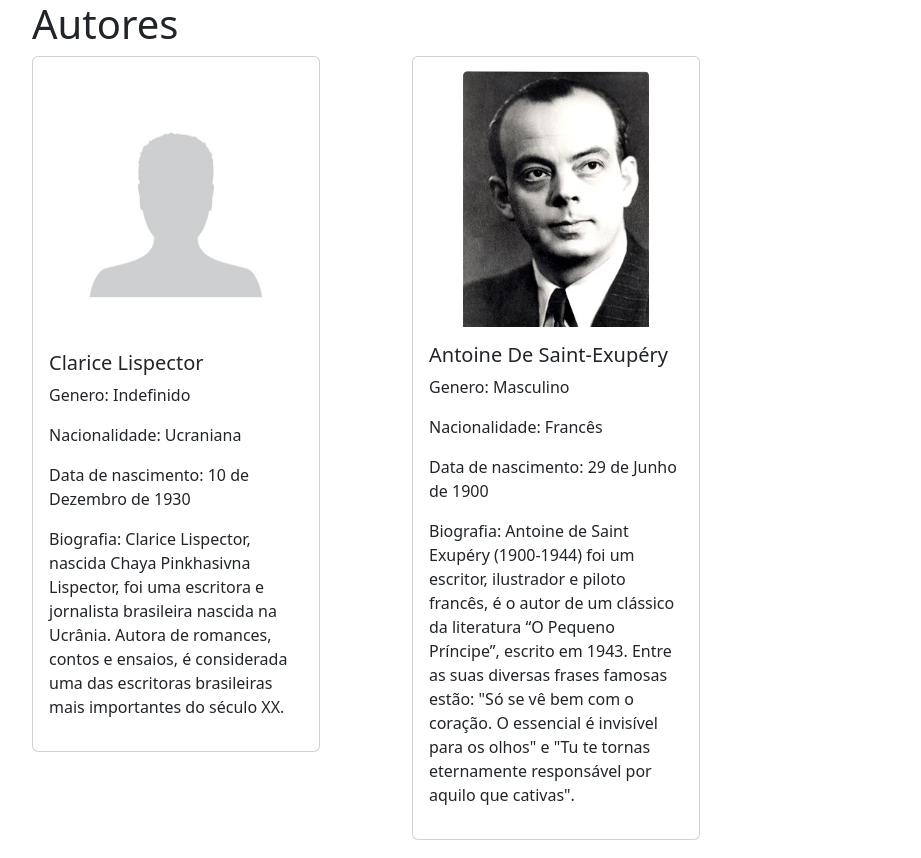
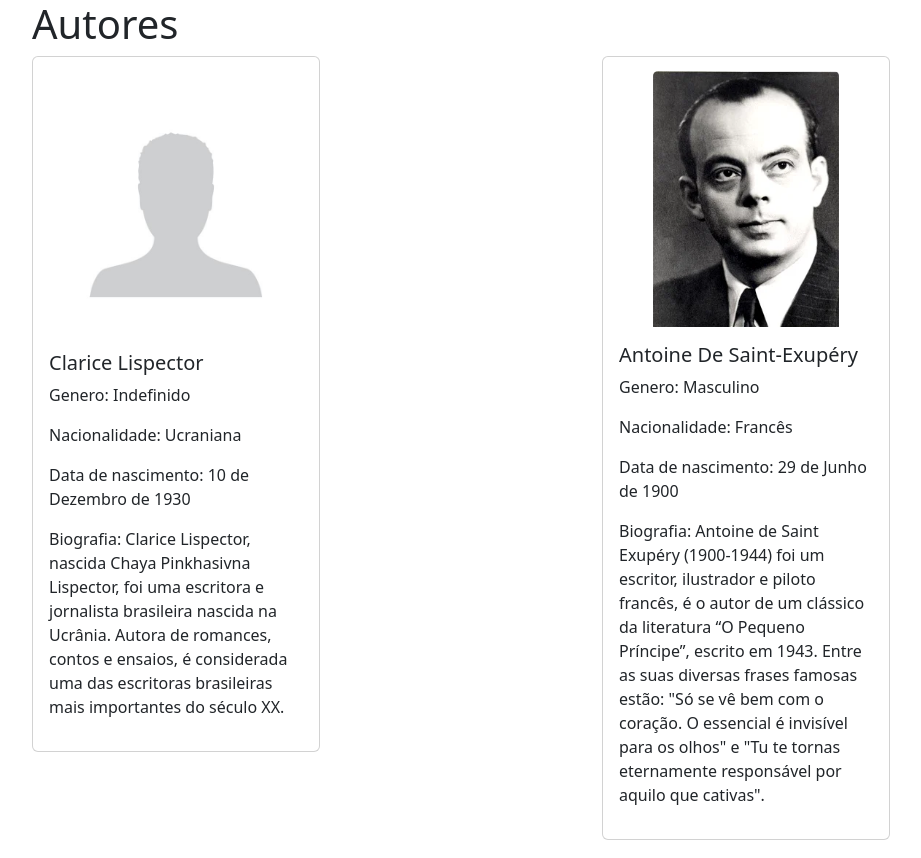
Before and after one commit to NicolasRaony06/gerenciador-biblioteca-django, a Django app: page /livros/visualizar_autores/ in a window 1280 px wide. Shown: the whole page, without its empty margins (50-971 px from the left). Run offline with Django 5.2, Linux system fonts and the light colour scheme; data comes from the database, SQL or seed files in the repository.

Commit message:
Fix: margin dos cards da pagina de visualizar autores.

```diff
--- a/livros/templates/visualizar_autores.html
+++ b/livros/templates/visualizar_autores.html
@@ -12,8 +12,8 @@
         {% endif %}
         <div class="row">
             {% for autor in autores %}
-                <div class="col-md-4">
-                    <div class="card" style="width: 18rem;">
+                <div class="col-md-4" style="margin-right: auto">
+                    <div class="card" style="width: 18rem; margin-bottom: 5%;">
                         <div class="d-flex align-items-center" style="height: 100%;">
                             <img src="{{autor.foto_autor.url}}" alt="foto do autor" class="card-img-top mx-auto" style="max-width: 65%; max-height: 65%; object-fit: contain; margin-top: 5%">
                         </div>
```
